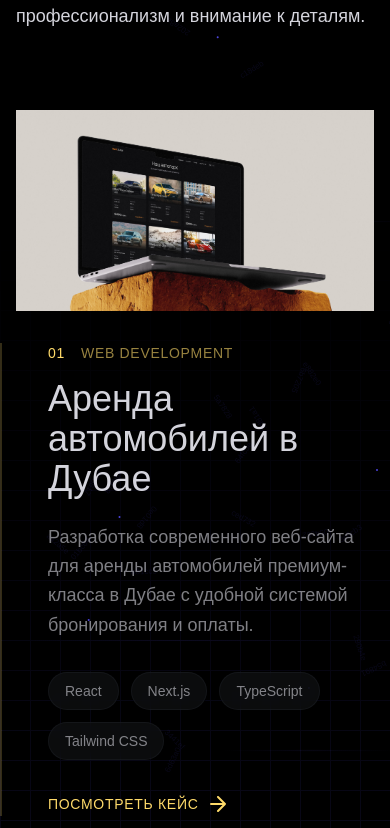
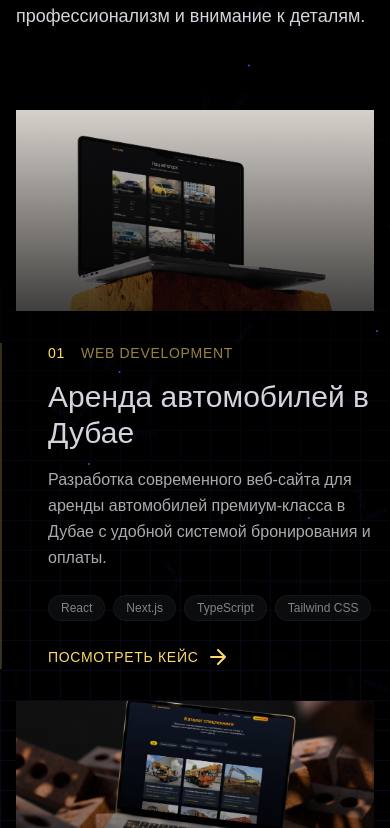
Before and after one commit to burkovmu/web5, a Next.js app: page / in a window 390 px wide. Shown: the part 5096-5924 px from the top of the page. Built offline with nearby package versions, Linux system fonts and the light colour scheme; a web font is replaced by a local one.

Commit message:
Улучшена мобильная версия страниц с проектами

```diff
--- a/src/app/projects/[id]/page.tsx
+++ b/src/app/projects/[id]/page.tsx
@@ -210,13 +210,13 @@ export default function ProjectPage() {
             transition={{ duration: 0.5 }}
             className="max-w-4xl"
           >
-            <h1 className="text-5xl font-bold mb-6">{project.title}</h1>
-            <p className="text-xl text-gray-300 mb-8">{project.description}</p>
-            <div className="flex flex-wrap gap-4">
+            <h1 className="text-3xl md:text-5xl font-bold mb-4 md:mb-6">{project.title}</h1>
+            <p className="text-lg md:text-xl text-gray-300 mb-6 md:mb-8">{project.description}</p>
+            <div className="flex flex-wrap gap-2 md:gap-4">
               {project.technologies.map((tech, index) => (
                 <span
                   key={index}
-                  className="px-4 py-2 bg-white/10 rounded-full text-sm"
+                  className="px-3 py-1 md:px-4 md:py-2 bg-white/10 rounded-full text-xs md:text-sm"
                 >
                   {tech}
                 </span>
--- a/src/components/ProjectsSection.tsx
+++ b/src/components/ProjectsSection.tsx
@@ -90,6 +90,8 @@ export default function ProjectsSection() {
                       fill
                       className="object-cover transform group-hover:scale-105 transition-transform duration-700"
                     />
+                    {/* Мобильный оверлей для улучшения читаемости текста */}
+                    <div className="absolute inset-0 bg-gradient-to-t from-black to-transparent opacity-70 lg:hidden" />
                   </div>
 
                   {/* Информация о проекте */}
@@ -105,19 +107,19 @@ export default function ProjectsSection() {
                         </span>
                       </div>
 
-                      <h3 className="text-4xl lg:text-5xl font-stolzl text-[#d4d4dc] mb-6 group-hover:text-[#feda6a] transition-colors duration-300">
+                      <h3 className="text-3xl md:text-4xl lg:text-5xl font-stolzl text-[#d4d4dc] mb-4 md:mb-6 group-hover:text-[#feda6a] transition-colors duration-300">
                         {project.title}
                       </h3>
 
-                      <p className="text-[#d4d4dc]/60 text-lg mb-8 leading-relaxed max-w-xl">
+                      <p className="text-[#d4d4dc]/80 text-base md:text-lg mb-6 md:mb-8 leading-relaxed max-w-xl">
                         {project.description}
                       </p>
 
-                      <div className="flex flex-wrap gap-3 mb-8">
+                      <div className="flex flex-wrap gap-2 md:gap-3 mb-6 md:mb-8">
                         {project.technologies.map((tech, techIndex) => (
                           <span
                             key={techIndex}
-                            className="px-4 py-2 bg-[#1d1e22]/40 backdrop-blur-sm rounded-full text-sm text-[#d4d4dc]/60 border border-[#393f4d]/20 group-hover:border-[#feda6a]/20 group-hover:text-[#feda6a]/80 transition-all duration-300"
+                            className="px-3 py-1 md:px-4 md:py-2 bg-[#1d1e22]/40 backdrop-blur-sm rounded-full text-xs md:text-sm text-[#d4d4dc]/60 border border-[#393f4d]/20 group-hover:border-[#feda6a]/20 group-hover:text-[#feda6a]/80 transition-all duration-300"
                           >
                             {tech}
                           </span>
```
